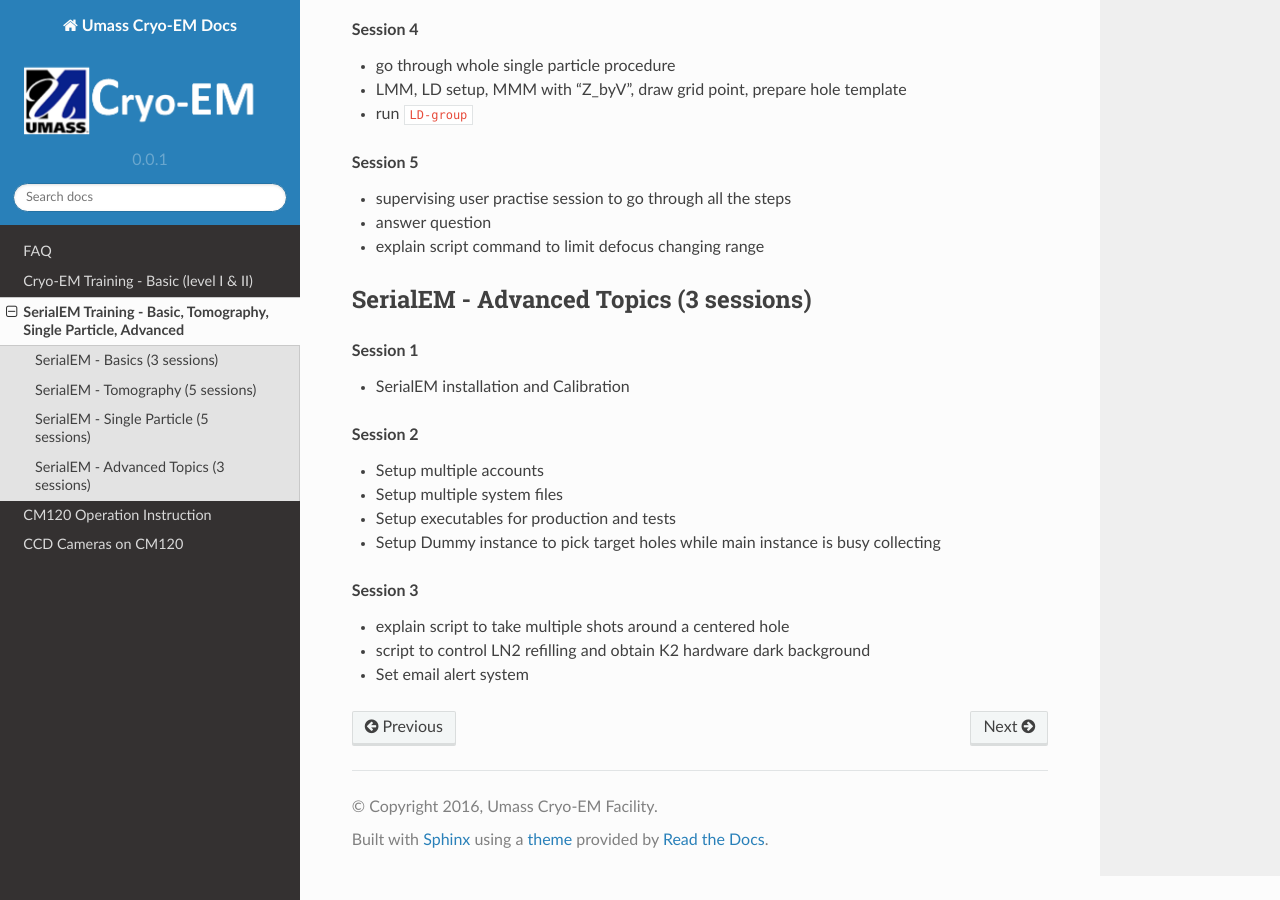
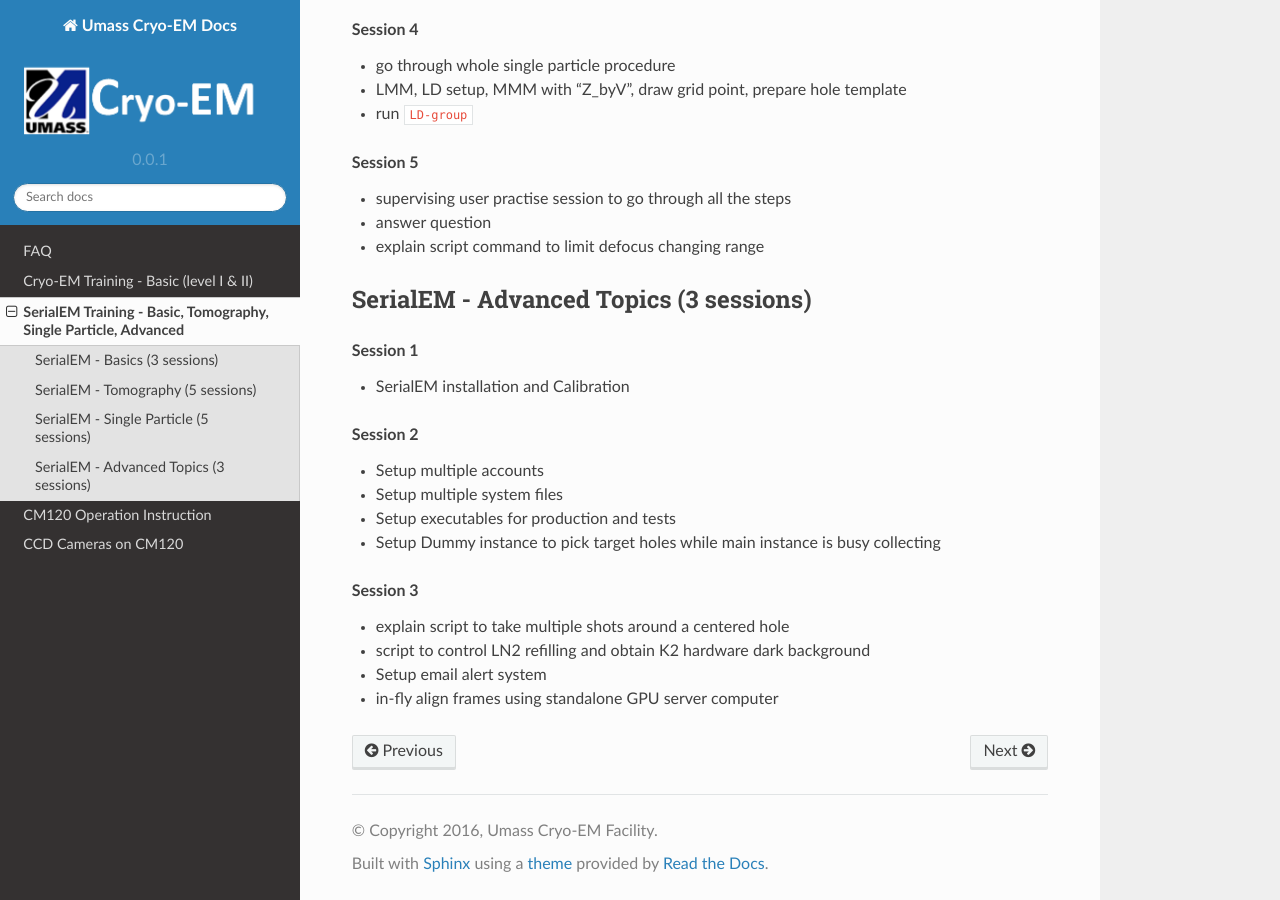
Before and after one commit to xuchen66/sphinx-emdocs, a Sphinx documentation site: the page built from source/serialem_training.rst, in a window 1280 px wide and 900 px high, scrolled down 2525 px. Built offline with Sphinx 7.4.7 and the Read the Docs theme 2.0.0, drawn with Linux system fonts in a browser that asks for light colours; pages that are not in the unit, such as notebooks, are missing from menus.

Commit message:
Update serialem_training.rst

```diff
--- a/source/serialem_training.rst
+++ b/source/serialem_training.rst
@@ -145,4 +145,5 @@
 
 - explain script to take multiple shots around a centered hole
 - script to control LN2 refilling and obtain K2 hardware dark background
-- Set email alert system
+- Setup email alert system
+- in-fly align frames using standalone GPU server computer
```
